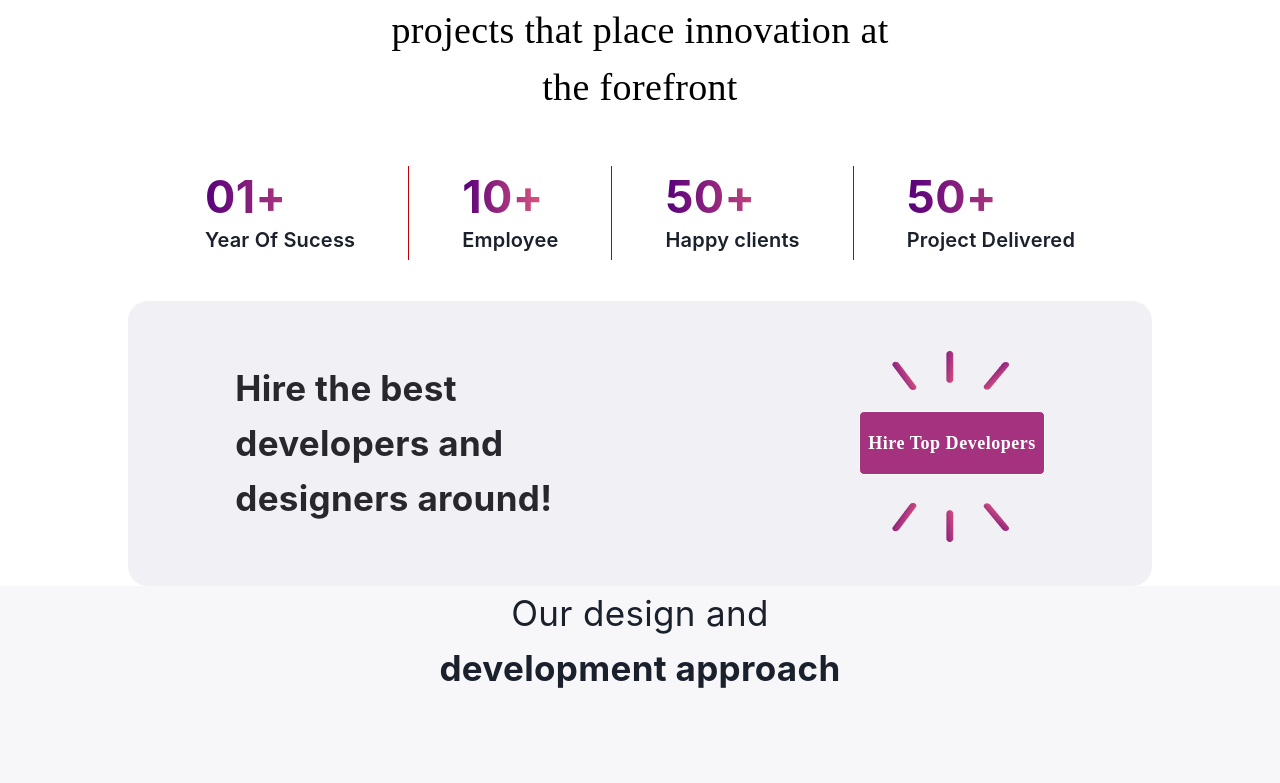
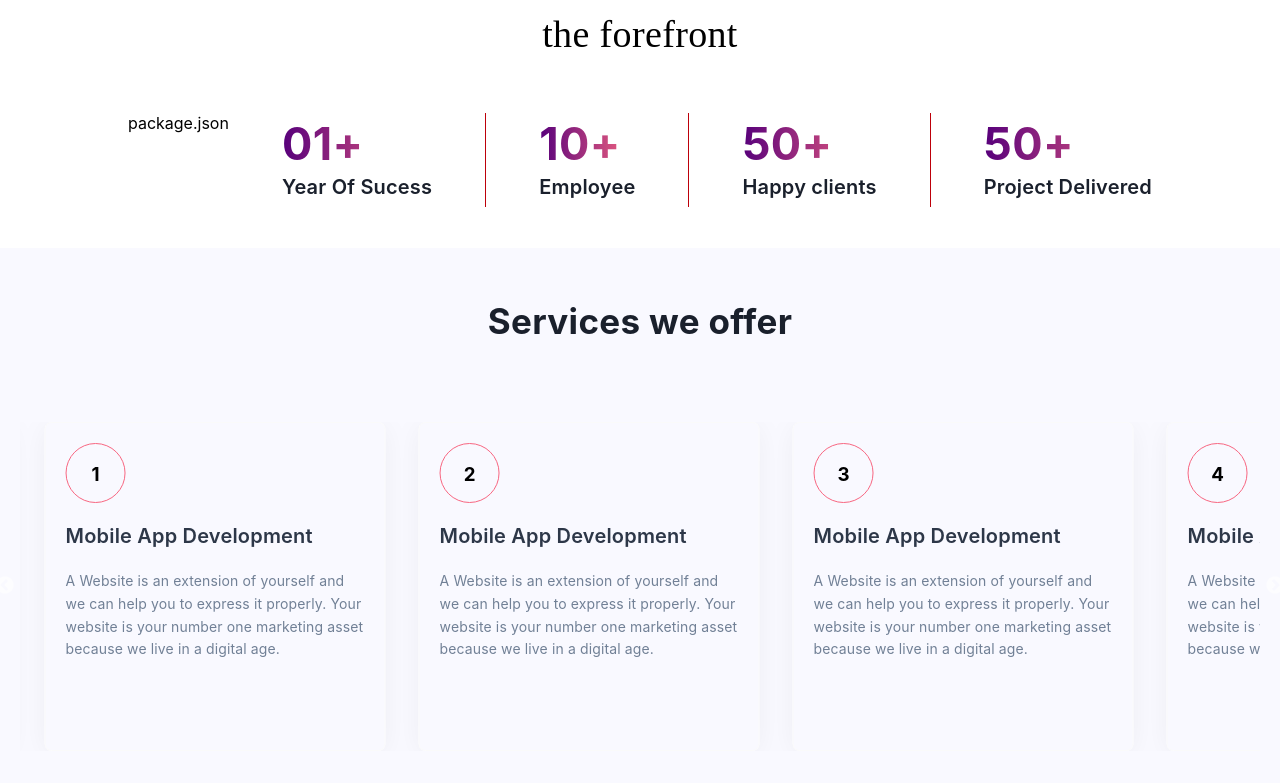
Before and after one commit to saurabh-tomar123/SPH-INFOTECH, a React (Create React App) app: page / in a window 1280 px wide. Shown: the part 1737-2520 px from the top of the page. Built offline with nearby package versions, Linux system fonts and the light colour scheme.

Commit message:
updated Code

```diff
--- a/package.json
+++ b/package.json
@@ -10,6 +10,8 @@
     "react": "^19.0.0",
     "react-dom": "^19.0.0",
     "react-scripts": "5.0.1",
+    "react-slick": "^0.30.3",
+    "slick-carousel": "^1.8.1",
     "web-vitals": "^2.1.4"
   },
   "scripts": {
--- a/src/components/MainPage.js
+++ b/src/components/MainPage.js
@@ -17,6 +17,7 @@ import image4 from '../Images/image4.png'
 import image5 from '../Images/image5.png'
 import image6 from '../Images/image6.png'
 import { Typography, Box, styled, Button } from "@mui/material"
+import CenterMode from './Slider';
 const MainWrapper = styled(Box)({
     "& .mainDiv": {
         backgroundColor: "#3A3859",
@@ -165,13 +166,16 @@ const MainWrapper = styled(Box)({
     },
     "& .cardStyle": {
         maxWidth: "254px",
-        height: "271px",
+        // height: "271px",
         borderRadius: "10px",
         backgroundColor: "#FFFFFF",
         border: "1px solid #FFFFFF",
         boxShadow: "0px 4px 14px 4px #170E4D12",
         padding: "20px",
         textAlign: "center",
+        display: "flex",
+        flexDirection: "column",
+        justifyContent: "space-between",
         "@media screen and (max-width: 485px)": {
             height: "auto",
         },
@@ -313,6 +317,14 @@ const MainWrapper = styled(Box)({
     },
     "& .mainCardWrapper": {
         width: "100%",
+    },
+    "& .successText": {
+        display: "flex",
+        gap: "53px",
+        "@media screen and (max-width: 1433px)": {
+            flexWrap: "wrap",
+            justifyContent: "center"
+        },
     }
 })
 
@@ -386,7 +398,7 @@ const MainPage = () => {
                 <Button className='weDoBtn'>What we do <img src={Arrow} style={{ paddingLeft: "12px" }} /></Button>
             </Box>
             <Typography className='globalText'>Global clients and handpicked projects that place innovation at the forefront</Typography>
-            <Box style={{display: "flex", gap: "53px" }}>
+            <Box className="successText">package.json
                 <Box>
                     <Typography className='sinceTypo' style={{ fontWeigth: 600 }}>01+</Typography>
                     <Typography className='cardTitle'>Year Of Sucess</Typography>
@@ -408,7 +420,10 @@ const MainPage = () => {
                 </Box>
             </Box>
         </Box>
-        <Box style={{ width:"100%", display: "flex", justifyContent: "center", alignItems: "center"}}>
+
+            <CenterMode />
+
+        <Box style={{ width:"100%", display: "flex", justifyContent: "center", alignItems: "center",paddingTop: "119px", paddingBottom: "67px"}}>
             <Box className="hireBox">
                 <Typography className='hireText'>Hire the best developers and designers around!</Typography>
                 <Box style={{position:"relative"}}>
--- /dev/null
+++ b/src/components/Slider.js
@@ -0,0 +1,95 @@
+import React from "react";
+import Slider from "react-slick";
+// Import the necessary CSS for react-slick
+import "slick-carousel/slick/slick.css";
+import "slick-carousel/slick/slick-theme.css";
+import { Box, styled, Typography } from "@mui/material";
+
+
+const Wrapper = styled(Box)({
+    width: "80% !important",
+    height: "287px",
+    boxShadow: "0px 4px 30px 0px #0000000D",
+    padding:"20px",
+    borderRadius: "7px",
+    border: "1px solid #FAFAFA",
+    "&:hover": {
+        border: "1px solid #F76680",
+      },
+    "@media screen and (max-width: 768px)": {
+        width: "59% !important"
+    },
+    "& .roundBox": {
+        width: "58px",
+        height: "58px",
+        borderRadius:"50%",
+        border: "1px solid #F76680"
+    },
+    "& .titleTypo": {
+    fontFamily: "Inter",
+    fontSize: "20px",
+    fontWeight: 600,
+    lineHeight: "27.3px",
+    color: "#2D3748"
+    },
+    "& .contentTypo": {
+    fontFamily: "Inter",
+    fontSize: "14px",
+    fontWeight: 400,
+    lineHeight: "22.68px",
+    color: "#718096"
+    },
+})
+const MainWrapper = styled(Box)({
+    display:"flex",
+    justifyContent: "center",
+    alignItems: "center",
+    paddingTop: "26.23px",
+    paddingBottom: "72.66px",
+
+    "& .servicesText": {
+    fontFamily: "Inter",
+    fontSize: "35px",
+    fontWeight: 700,
+    lineHeight: "55px",
+    color: "#1A202C",
+    }
+})
+
+function CenterMode() {
+  const settings = {
+    className: "center",
+    centerMode: true,
+    infinite: true,
+    centerPadding: "60px",
+    slidesToShow: 3,
+    speed: 500,
+    // dots: true,
+    autoplay: true,
+    autoplaySpeed: 3000,
+  };
+
+  return (
+    <div className="slider-container" style={{ padding: "20px", paddingBottom: "100px", backgroundColor: "#F9F9FF" }}>
+        <MainWrapper >
+        <Typography  className="servicesText" >Services we offer</Typography>
+        </MainWrapper>
+      <Slider {...settings}>
+            {Array.from({ length: 5 }).map((_, index) => (
+            <Wrapper>
+                <Box style={{ width:"100%", display:"flex", flexDirection:"column", gap:"20px"}}>
+                <Box className="roundBox">
+             <h3 style={{ textAlign: "center" }}>{index + 1}</h3>
+                </Box>
+                <Typography className="titleTypo">Mobile App Development</Typography>
+                <Typography className="contentTypo">A Website is an extension of yourself and we can help you to express it properly. Your website is your number one marketing asset because we live in a digital age.</Typography>
+                </Box>
+
+            </Wrapper>
+      ))}
+      </Slider>
+    </div>
+  );
+}
+
+export default CenterMode;
```
